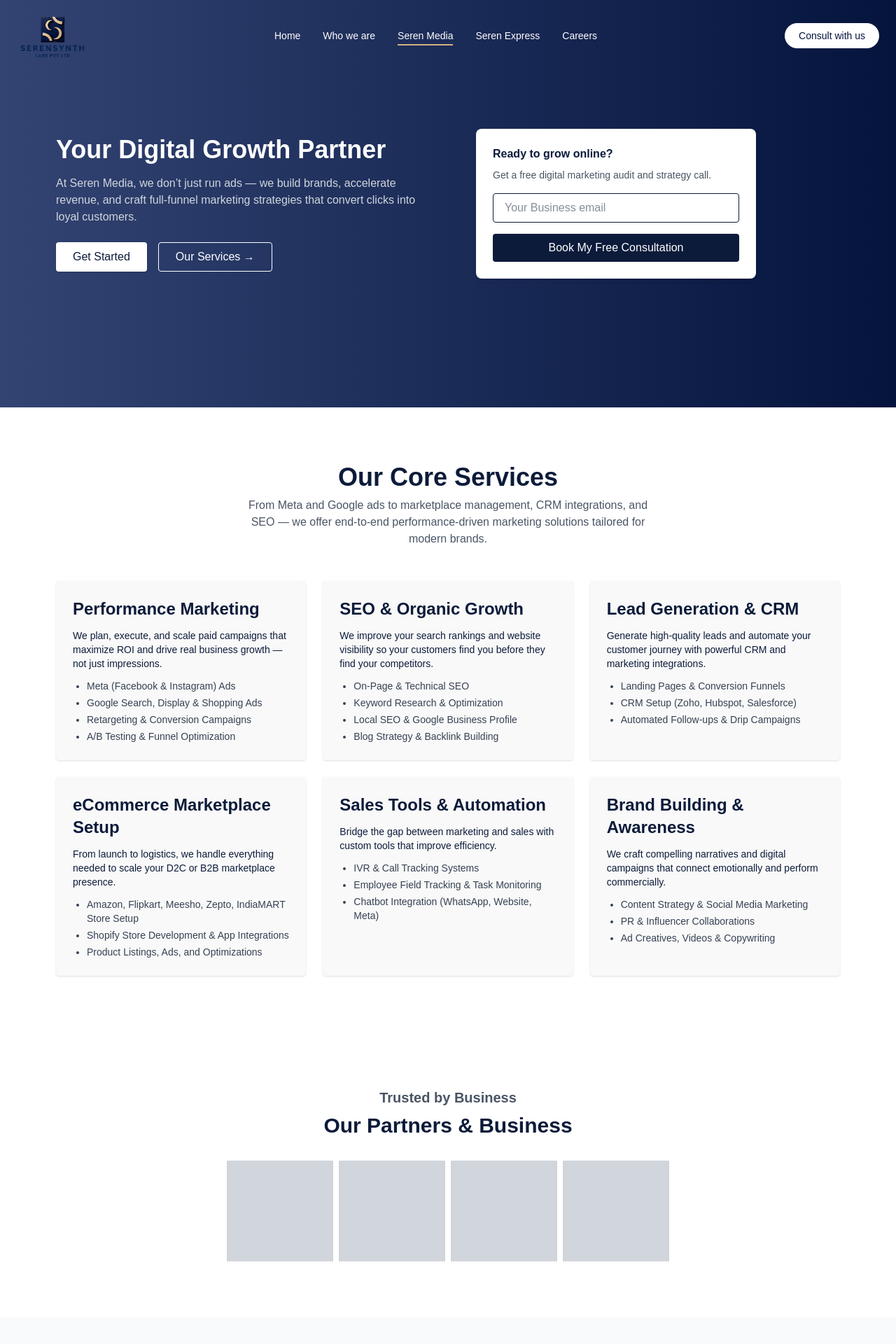
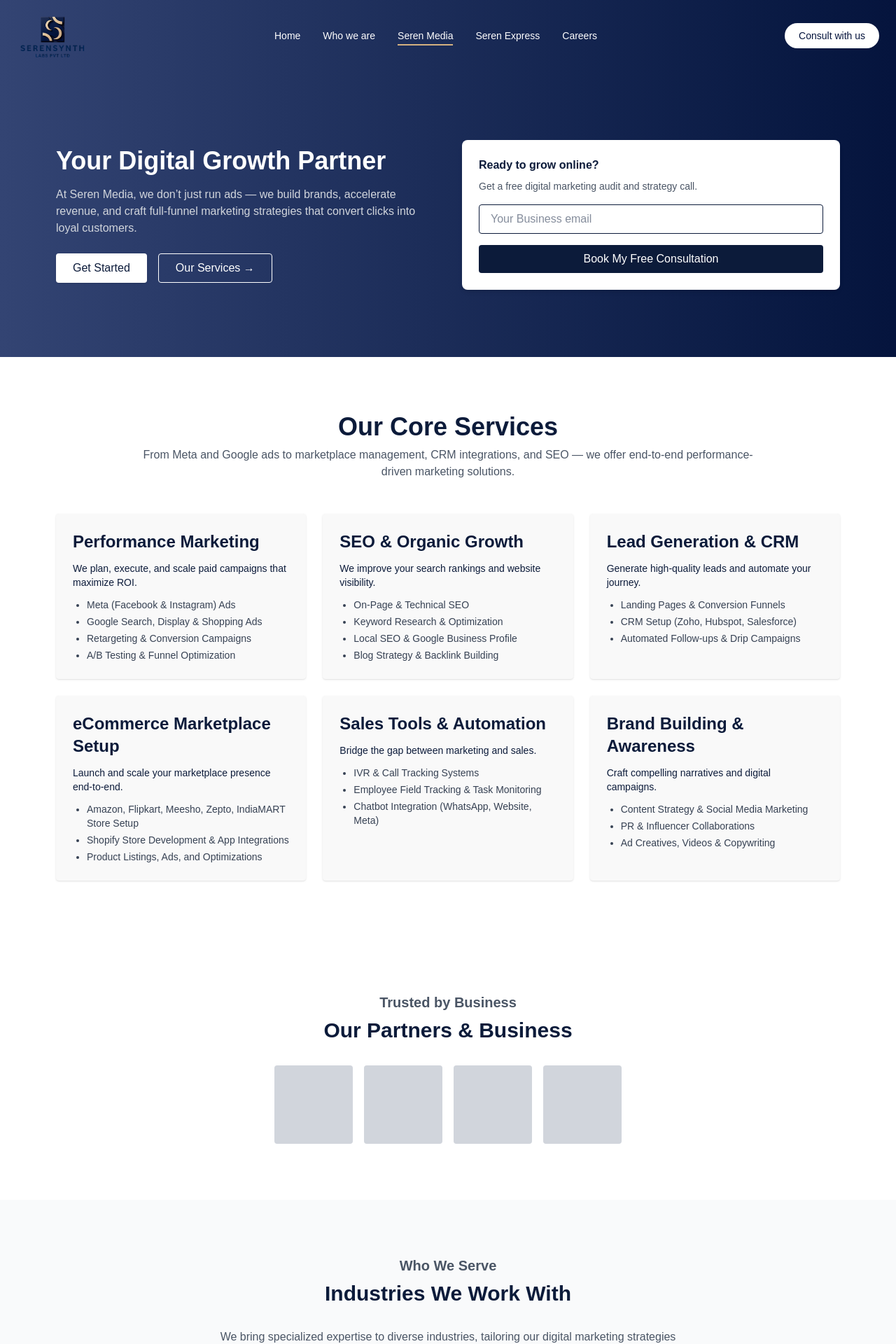
Before and after one commit to gurudesh0801/serensynth, a Next.js app: page /seren-media in a window 1280 px wide. Shown: the top 1920 px of the page at 70% size. Built offline with nearby package versions, Linux system fonts and the light colour scheme.

Commit message:
Update page.jsx

```diff
--- a/app/seren-media/page.jsx
+++ b/app/seren-media/page.jsx
@@ -1,12 +1,13 @@
 "use client";
+
 import { motion } from "framer-motion";
 
 export default function Home() {
   return (
     <main className="bg-white text-[#0C1B3A]">
       {/* Hero Section */}
-      <section className="bg-gradient-to-r from-[#334473] to-[#05143D] text-white py-46 px-6 md:px-20">
-        <div className="grid md:grid-cols-2 gap-10 items-center">
+      <section className="bg-gradient-to-r from-[#334473] to-[#05143D] text-white py-24 pt-50 px-6 md:px-20">
+        <div className="grid md:grid-cols-2 gap-10 items-center max-w-7xl mx-auto">
           <motion.div
             initial={{ opacity: 0, y: 30 }}
             animate={{ opacity: 1, y: 0 }}
@@ -20,7 +21,7 @@
               accelerate revenue, and craft full-funnel marketing strategies
               that convert clicks into loyal customers.
             </p>
-            <div className="flex gap-4 flex-wrap">
+            <div className="flex flex-col sm:flex-row gap-4">
               <button className="bg-white text-[#0C1B3A] px-6 py-2 rounded shadow font-medium hover:bg-gray-100">
                 Get Started
               </button>
@@ -34,7 +35,7 @@
             initial={{ opacity: 0, x: 30 }}
             animate={{ opacity: 1, x: 0 }}
             transition={{ duration: 0.6 }}
-            className="bg-white text-[#0C1B3A] w-100 ml-5 rounded-lg p-6 shadow-md"
+            className="bg-white text-[#0C1B3A] w-full rounded-lg p-6 shadow-md mt-6 md:mt-0"
           >
             <p className="font-semibold mb-2">Ready to grow online?</p>
             <p className="text-sm mb-4 text-gray-600">
@@ -54,80 +55,18 @@
 
       {/* Core Services */}
       <section className="px-6 md:px-20 py-20 bg-white">
-        <div className="text-center mb-12">
+        <div className="text-center mb-12 max-w-4xl mx-auto">
           <h2 className="text-4xl font-bold">Our Core Services</h2>
-          <p className="text-gray-600 mt-2 max-w-xl mx-auto">
+          <p className="text-gray-600 mt-2">
             From Meta and Google ads to marketplace management, CRM
             integrations, and SEO — we offer end-to-end performance-driven
-            marketing solutions tailored for modern brands.
+            marketing solutions.
           </p>
         </div>
 
-        <div className="grid md:grid-cols-3 gap-6">
-          {[
-            {
-              title: "Performance Marketing",
-              description:
-                "We plan, execute, and scale paid campaigns that maximize ROI and drive real business growth — not just impressions.",
-              points: [
-                "Meta (Facebook & Instagram) Ads",
-                "Google Search, Display & Shopping Ads",
-                "Retargeting & Conversion Campaigns",
-                "A/B Testing & Funnel Optimization",
-              ],
-            },
-            {
-              title: "SEO & Organic Growth",
-              description:
-                "We improve your search rankings and website visibility so your customers find you before they find your competitors.",
-              points: [
-                "On-Page & Technical SEO",
-                "Keyword Research & Optimization",
-                "Local SEO & Google Business Profile",
-                "Blog Strategy & Backlink Building",
-              ],
-            },
-            {
-              title: "Lead Generation & CRM",
-              description:
-                "Generate high-quality leads and automate your customer journey with powerful CRM and marketing integrations.",
-              points: [
-                "Landing Pages & Conversion Funnels",
-                "CRM Setup (Zoho, Hubspot, Salesforce)",
-                "Automated Follow-ups & Drip Campaigns",
-              ],
-            },
-            {
-              title: "eCommerce Marketplace Setup",
-              description:
-                "From launch to logistics, we handle everything needed to scale your D2C or B2B marketplace presence.",
-              points: [
-                "Amazon, Flipkart, Meesho, Zepto, IndiaMART Store Setup",
-                "Shopify Store Development & App Integrations",
-                "Product Listings, Ads, and Optimizations",
-              ],
-            },
-            {
-              title: "Sales Tools & Automation",
-              description:
-                "Bridge the gap between marketing and sales with custom tools that improve efficiency.",
-              points: [
-                "IVR & Call Tracking Systems",
-                "Employee Field Tracking & Task Monitoring",
-                "Chatbot Integration (WhatsApp, Website, Meta)",
-              ],
-            },
-            {
-              title: "Brand Building & Awareness",
-              description:
-                "We craft compelling narratives and digital campaigns that connect emotionally and perform commercially.",
-              points: [
-                "Content Strategy & Social Media Marketing",
-                "PR & Influencer Collaborations",
-                "Ad Creatives, Videos & Copywriting",
-              ],
-            },
-          ].map((service, i) => (
+        <div className="grid grid-cols-1 sm:grid-cols-2 md:grid-cols-3 gap-6 max-w-7xl mx-auto">
+          {/* Services Cards */}
+          {[...services].map((service, i) => (
             <motion.div
               key={i}
               initial={{ opacity: 0, y: 30 }}
@@ -148,22 +87,20 @@
         </div>
       </section>
 
-      {/* Our partners */}
+      {/* Partners */}
       <section className="py-20 px-6 md:px-20 text-center">
         <h3 className="text-xl font-semibold text-gray-600 mb-2">
           Trusted by Business
         </h3>
         <h2 className="text-3xl font-bold mb-8">Our Partners & Business</h2>
-
-        <div className="flex gap-2 items-center justify-center">
-          <div className="w-38 h-36 bg-gray-300"></div>
-          <div className="w-38 h-36 bg-gray-300"></div>
-          <div className="w-38 h-36 bg-gray-300"></div>
-          <div className="w-38 h-36 bg-gray-300"></div>
+        <div className="flex flex-wrap justify-center gap-4">
+          {[1, 2, 3, 4].map((_, i) => (
+            <div key={i} className="w-28 h-28 bg-gray-300 rounded" />
+          ))}
         </div>
       </section>
 
-      {/* Industries We Work With */}
+      {/* Industries */}
       <section className="bg-gray-50 py-20 px-6 md:px-20 text-center">
         <h3 className="text-xl font-semibold text-gray-600 mb-2">
           Who We Serve
@@ -173,15 +110,8 @@
           We bring specialized expertise to diverse industries, tailoring our
           digital marketing strategies for maximum impact.
         </p>
-        <div className="grid md:grid-cols-3 gap-4 max-w-3xl mx-auto">
-          {[
-            "D2C & FMCG Brands",
-            "Education & EdTech",
-            "Health & Wellness",
-            "Real Estate & Construction",
-            "B2B & SaaS Startups",
-            "Local Service Providers & MSMEs",
-          ].map((industry, i) => (
+        <div className="grid grid-cols-1 sm:grid-cols-2 md:grid-cols-3 gap-4 max-w-3xl mx-auto">
+          {[...industries].map((industry, i) => (
             <motion.div
               key={i}
               whileHover={{ scale: 1.05 }}
@@ -194,7 +124,7 @@
       </section>
 
       {/* Why Choose Us */}
-      <section className="py-12 px-4 md:px-10 bg-white text-center">
+      <section className="py-12 px-6 md:px-20 bg-white text-center">
         <h4 className="text-sm font-medium text-gray-500 mb-2">
           Why Choose Us
         </h4>
@@ -204,32 +134,15 @@
           digital marketing strategies for maximum impact.
         </p>
 
-        <div className="grid grid-cols-1 md:grid-cols-2 gap-4 max-w-4xl mx-auto">
-          {[
-            {
-              title: "Data-Driven Approach",
-              desc: "Every decision we make is backed by performance analytics and KPIs.",
-            },
-            {
-              title: "Platform Expertise",
-              desc: "Certified professionals across Google, Meta, Shopify, Amazon, and more.",
-            },
-            {
-              title: "Seamless Execution",
-              desc: "From strategy to implementation, we act as your digital growth partner.",
-            },
-            {
-              title: "Scalable Solutions",
-              desc: "Whether you're running a small brand or a large eCommerce store — we’ve got you covered.",
-            },
-          ].map((card, i) => (
+        <div className="grid grid-cols-1 md:grid-cols-2 gap-6 max-w-4xl mx-auto">
+          {[...reasons].map((card, i) => (
             <motion.div
               key={i}
               initial={{ opacity: 0, y: 20 }}
               whileInView={{ opacity: 1, y: 0 }}
               viewport={{ once: true }}
               transition={{ duration: 0.4, delay: i * 0.1 }}
-              className="bg-[#f9f9f9] p-10 w-90 md:p-10 rounded shadow-sm text-left"
+              className="bg-[#f9f9f9] p-8 rounded shadow-sm text-left"
             >
               <h4 className="text-2xl font-semibold mb-2">{card.title}</h4>
               <p className="text-gray-600 text-sm">{card.desc}</p>
@@ -238,7 +151,7 @@
         </div>
       </section>
 
-      {/* Call To Action */}
+      {/* Call to Action */}
       <section className="bg-[#f1f1f1] py-20 px-6 md:px-20 text-center">
         <h2 className="text-2xl md:text-3xl font-bold mb-4">
           Let's Build a Digital Engine for Your Business
@@ -256,3 +169,91 @@
     </main>
   );
 }
+
+const services = [
+  {
+    title: "Performance Marketing",
+    description:
+      "We plan, execute, and scale paid campaigns that maximize ROI.",
+    points: [
+      "Meta (Facebook & Instagram) Ads",
+      "Google Search, Display & Shopping Ads",
+      "Retargeting & Conversion Campaigns",
+      "A/B Testing & Funnel Optimization",
+    ],
+  },
+  {
+    title: "SEO & Organic Growth",
+    description: "We improve your search rankings and website visibility.",
+    points: [
+      "On-Page & Technical SEO",
+      "Keyword Research & Optimization",
+      "Local SEO & Google Business Profile",
+      "Blog Strategy & Backlink Building",
+    ],
+  },
+  {
+    title: "Lead Generation & CRM",
+    description: "Generate high-quality leads and automate your journey.",
+    points: [
+      "Landing Pages & Conversion Funnels",
+      "CRM Setup (Zoho, Hubspot, Salesforce)",
+      "Automated Follow-ups & Drip Campaigns",
+    ],
+  },
+  {
+    title: "eCommerce Marketplace Setup",
+    description: "Launch and scale your marketplace presence end-to-end.",
+    points: [
+      "Amazon, Flipkart, Meesho, Zepto, IndiaMART Store Setup",
+      "Shopify Store Development & App Integrations",
+      "Product Listings, Ads, and Optimizations",
+    ],
+  },
+  {
+    title: "Sales Tools & Automation",
+    description: "Bridge the gap between marketing and sales.",
+    points: [
+      "IVR & Call Tracking Systems",
+      "Employee Field Tracking & Task Monitoring",
+      "Chatbot Integration (WhatsApp, Website, Meta)",
+    ],
+  },
+  {
+    title: "Brand Building & Awareness",
+    description: "Craft compelling narratives and digital campaigns.",
+    points: [
+      "Content Strategy & Social Media Marketing",
+      "PR & Influencer Collaborations",
+      "Ad Creatives, Videos & Copywriting",
+    ],
+  },
+];
+
+const industries = [
+  "D2C & FMCG Brands",
+  "Education & EdTech",
+  "Health & Wellness",
+  "Real Estate & Construction",
+  "B2B & SaaS Startups",
+  "Local Service Providers & MSMEs",
+];
+
+const reasons = [
+  {
+    title: "Data-Driven Approach",
+    desc: "Every decision we make is backed by performance analytics and KPIs.",
+  },
+  {
+    title: "Platform Expertise",
+    desc: "Certified professionals across Google, Meta, Shopify, Amazon, and more.",
+  },
+  {
+    title: "Seamless Execution",
+    desc: "From strategy to implementation, we act as your digital growth partner.",
+  },
+  {
+    title: "Scalable Solutions",
+    desc: "Whether you're a small brand or large store — we’ve got you covered.",
+  },
+];
```
